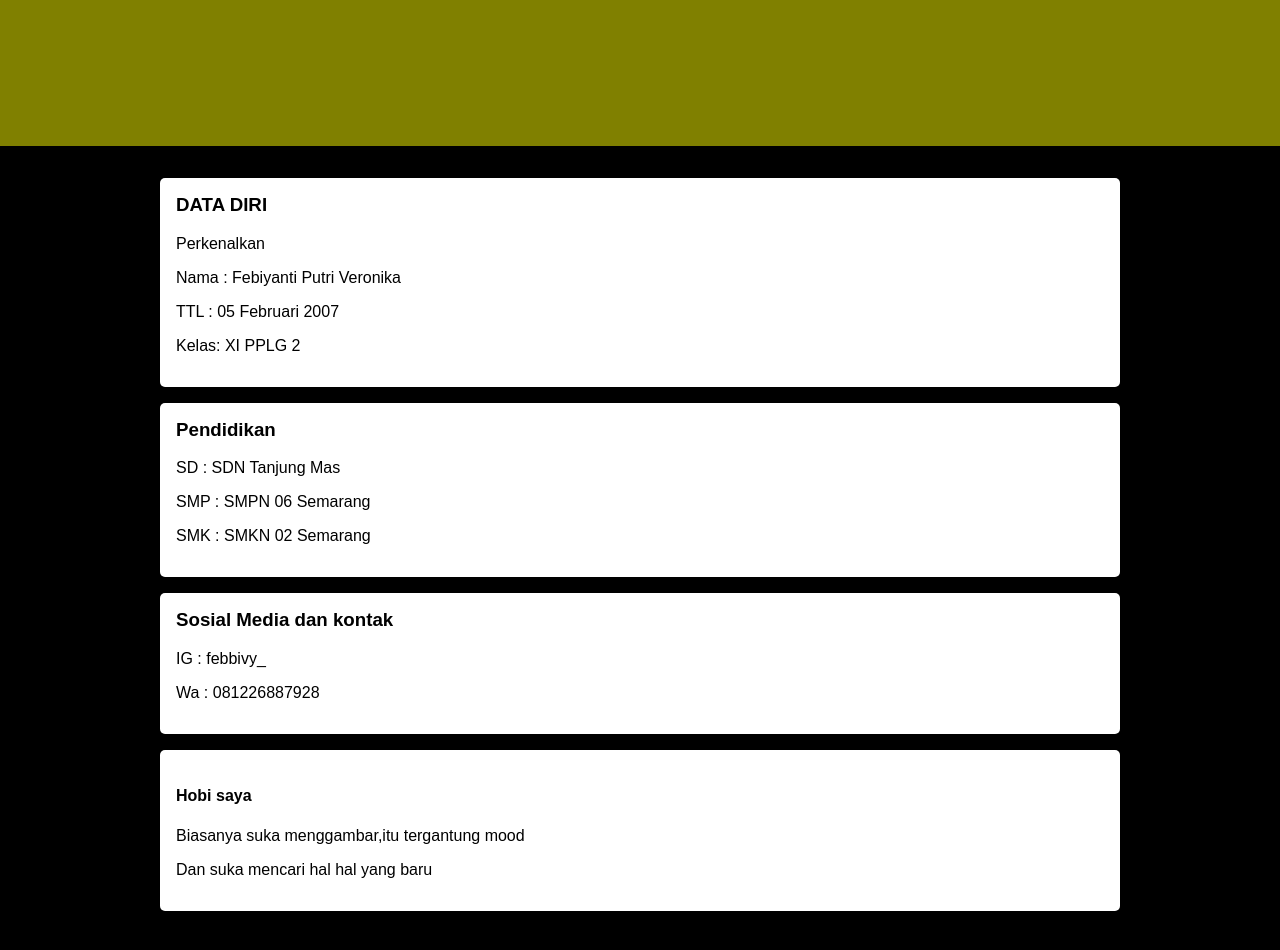
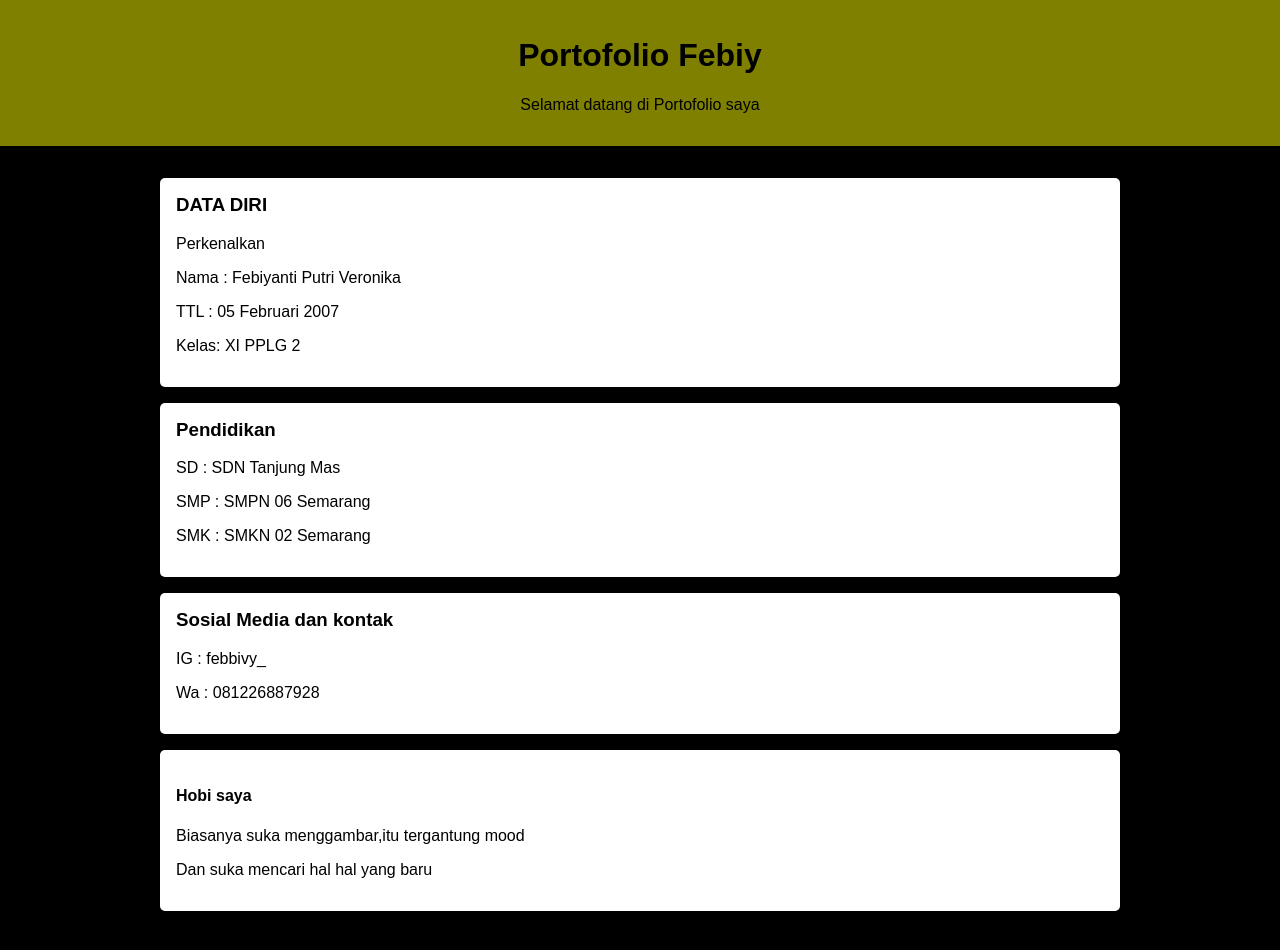
Before and after one commit to nanabyput/nanabyput, a plain HTML site: page index.html in a window 1280 px wide. Drawn offline with Linux system fonts and the light colour scheme.

Commit message:
Update index.html

```diff
--- a/index.html
+++ b/index.html
@@ -13,7 +13,7 @@
         }
         header {
             background-color: #808000;
-            color: olive;
+            color: Black;
             text-align: center;
             padding: 1em 0;
         }
```
